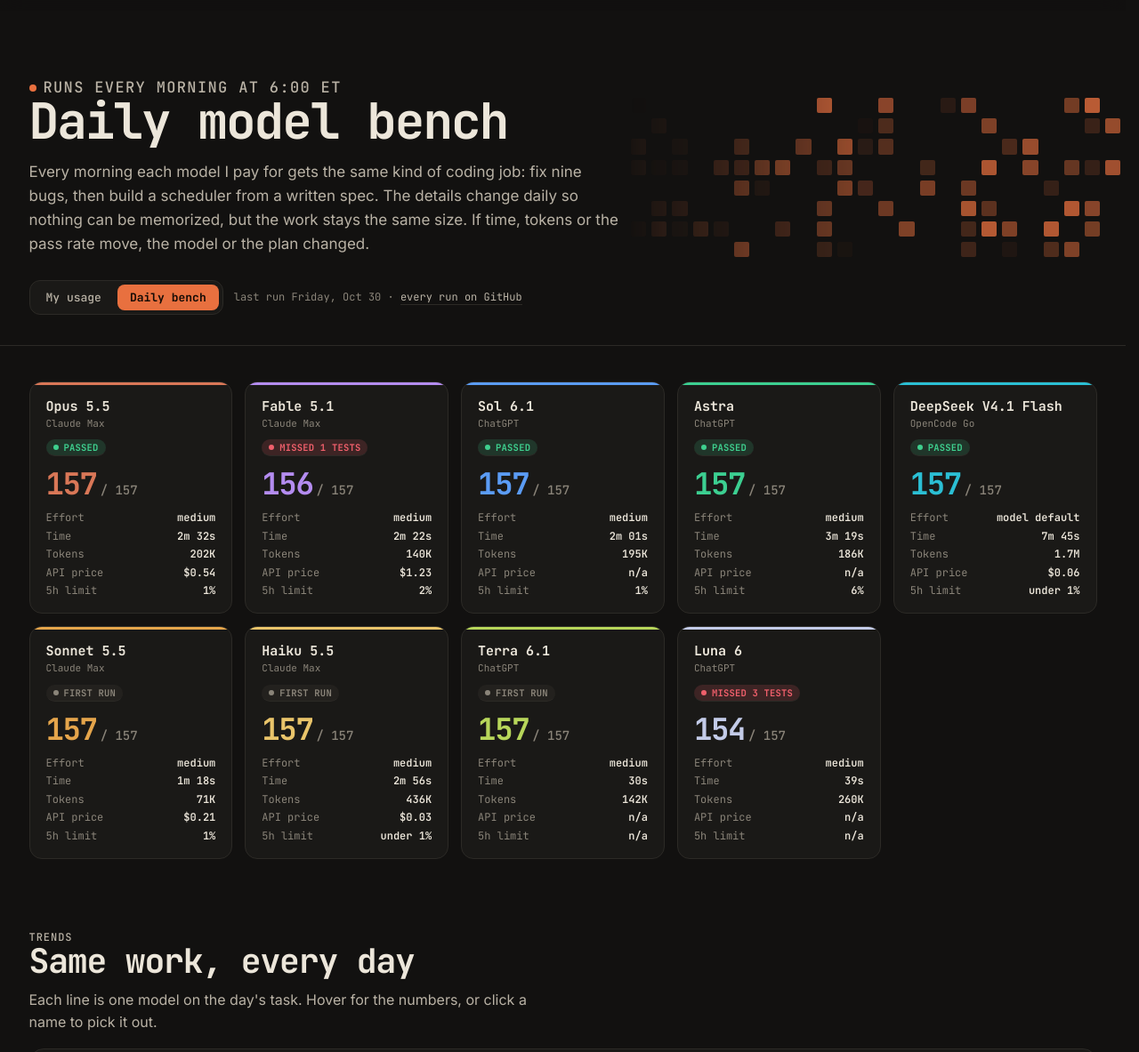
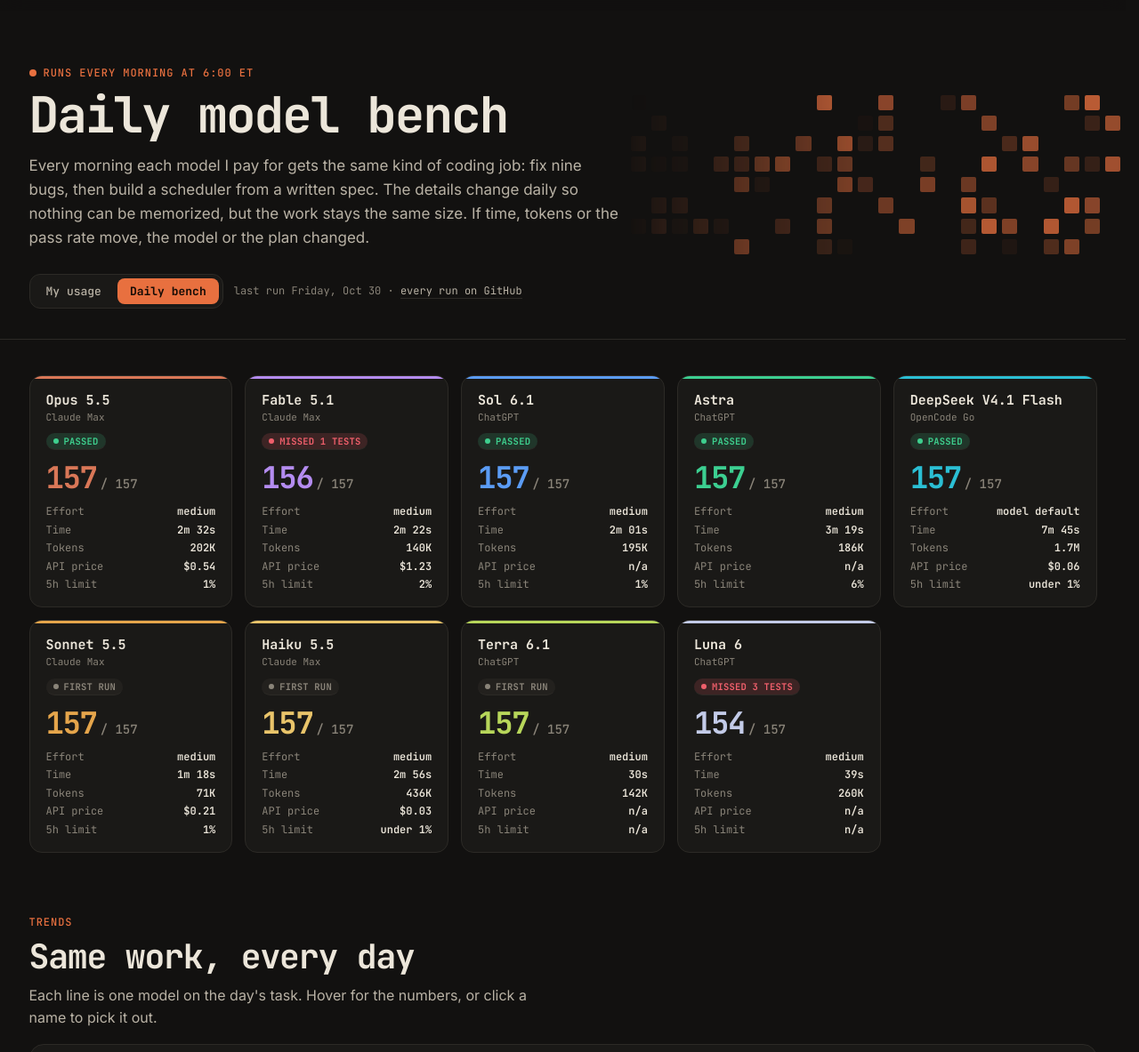
Before and after one commit to btsouth/btso.dev, an Astro site: page /bench in a window 1280 px wide. Shown: the part 53-1236 px from the top of the page at 89% size. Built offline with nearby package versions, Linux system fonts and the light colour scheme; Astro itself is replaced by a stand-in of ours; a web font is replaced by a local one.

Commit message:
Keep eyebrows off the container paragraph styles

```diff
--- a/src/styles/site.css
+++ b/src/styles/site.css
@@ -121,7 +121,7 @@ section.blk { padding: 96px 0 0; }
 .blk-head { display: flex; align-items: end; justify-content: space-between; gap: 24px; margin-bottom: 28px; flex-wrap: wrap; }
 .eyebrow { font: 500 12px/1 "JetBrains Mono", monospace; color: var(--accent); letter-spacing: .08em; text-transform: uppercase; margin: 0 0 12px; display: flex; align-items: center; gap: 8px; }
 .blk-head h2 { margin: 0; font: 700 clamp(26px, 3.4vw, 38px)/1.1 "JetBrains Mono", monospace; letter-spacing: -.03em; }
-.blk-head p { margin: 10px 0 0; color: var(--fg2); max-width: 60ch; }
+.blk-head p:not(.eyebrow) { margin: 10px 0 0; color: var(--fg2); max-width: 60ch; }
 .link { font: 500 14px/1 "JetBrains Mono", monospace; color: var(--fg2); display: inline-flex; gap: 8px; align-items: center; padding: 10px 14px; border: 1px solid var(--line); border-radius: 9px; transition: color .15s, border-color .15s; white-space: nowrap; }
 .link:hover { color: var(--fg); border-color: var(--fg3); }
 .rv { opacity: 0; transform: translateY(18px); transition: opacity .6s cubic-bezier(.2,.8,.2,1), transform .6s cubic-bezier(.2,.8,.2,1); }
@@ -194,7 +194,7 @@ section.blk { padding: 96px 0 0; }
 .tp-shot::before { content: ""; position: absolute; inset: 8% 6%; background: radial-gradient(closest-side, color-mix(in oklab, var(--pc) 45%, transparent), transparent); filter: blur(30px); opacity: .7; }
 .tp-row.rev .tp-shot::before { background: radial-gradient(closest-side, color-mix(in oklab, #4a6cf7 45%, transparent), transparent); }
 .tp-copy h3 { margin: 14px 0 0; font: 700 clamp(28px, 3vw, 38px)/1.1 "JetBrains Mono", monospace; letter-spacing: -.03em; }
-.tp-copy > p { margin: 14px 0 0; color: var(--fg2); font-size: 16px; }
+.tp-copy > p:not(.eyebrow) { margin: 14px 0 0; color: var(--fg2); font-size: 16px; }
 .tp-id { display: flex; align-items: center; gap: 12px; }
 .eyebrow + .tp-id { margin-top: 22px; }
 .tp-id b { font: 700 18px/1.2 "JetBrains Mono", monospace; }
@@ -265,7 +265,7 @@ footer.ft .links { display: flex; gap: 18px; flex-wrap: wrap; }
 /* ---------- Ship log ---------- */
 .page-head { padding: 64px 0 34px; border-bottom: 1px solid var(--line); position: relative; overflow: hidden; }
 .page-head h1 { margin: 0; font: 700 clamp(34px, 5vw, 56px)/1.05 "JetBrains Mono", monospace; letter-spacing: -.035em; }
-.page-head p { margin: 14px 0 0; color: var(--fg2); max-width: 62ch; font-size: 17px; }
+.page-head p:not(.eyebrow) { margin: 14px 0 0; color: var(--fg2); max-width: 62ch; font-size: 17px; }
 .page-head .row { display: flex; gap: 12px; margin-top: 26px; flex-wrap: wrap; align-items: center; }
 .px-band { position: absolute; right: -10px; top: 0; bottom: 0; width: 46%; display: grid; grid-template-columns: repeat(24, 1fr); align-content: center; gap: 6px; padding: 16px; opacity: .9; pointer-events: none; mask-image: linear-gradient(90deg, transparent, #000 45%); -webkit-mask-image: linear-gradient(90deg, transparent, #000 45%); }
 .px-band i { aspect-ratio: 1; border-radius: 2px; background: var(--accent); opacity: 0; transition: opacity 1.2s; }
```
